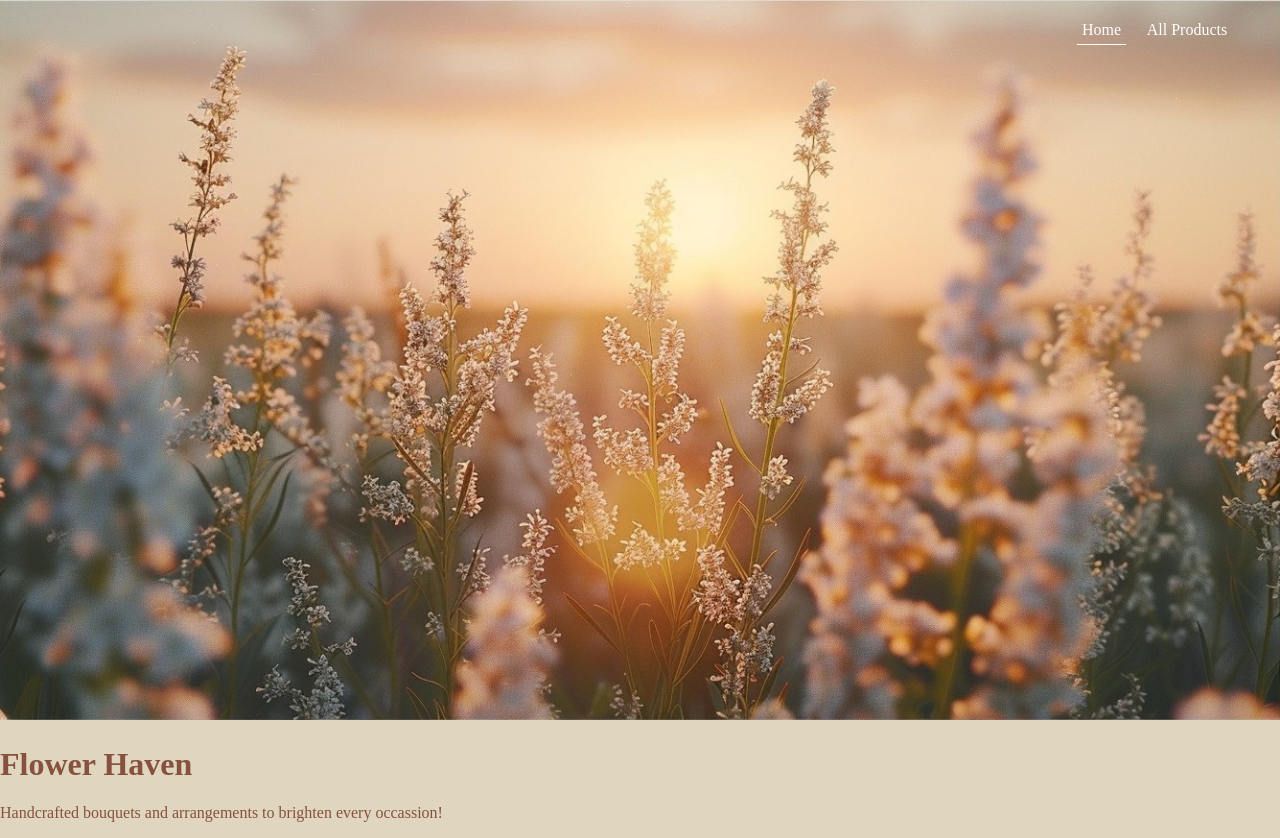
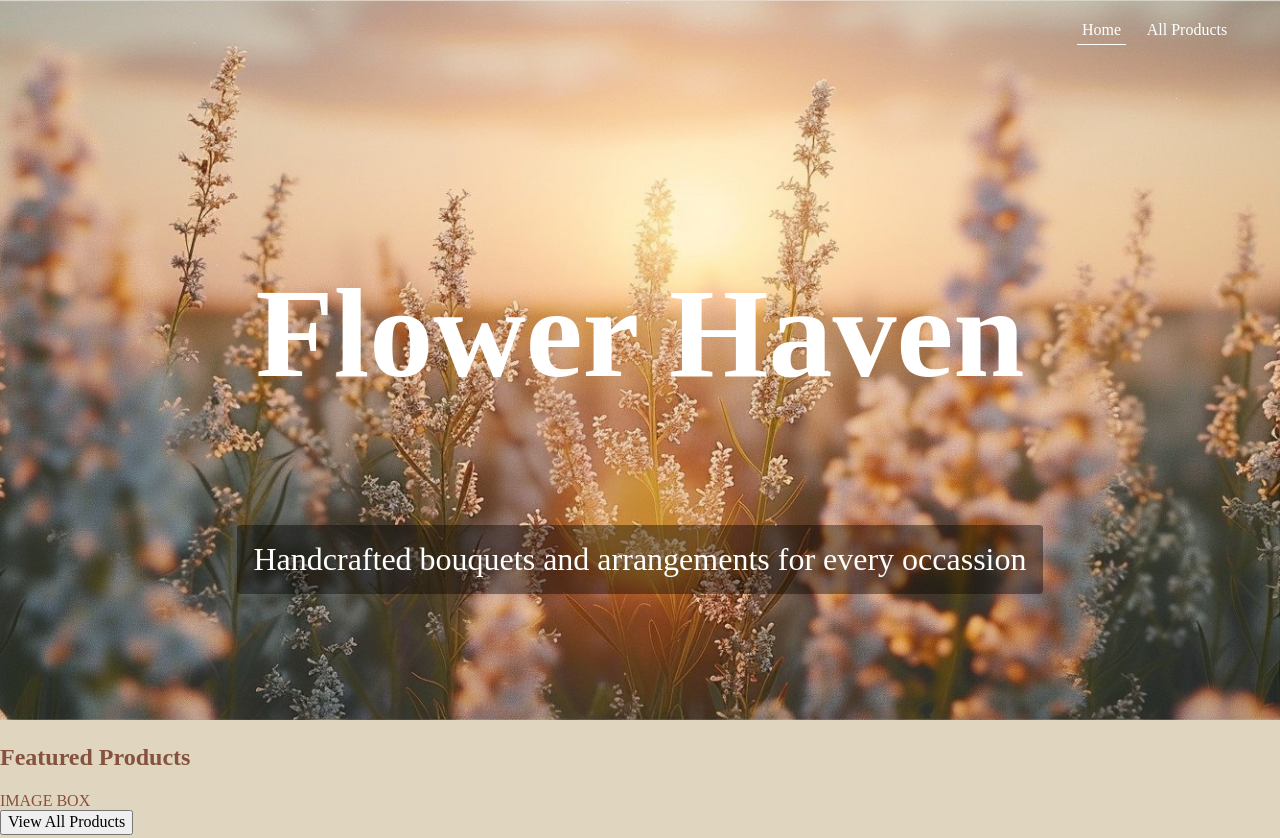
Before and after one commit to mcelle888/e-shop, a React (Vite) app: page / in a window 1280 px wide. Built offline with nearby package versions, Linux system fonts and the light colour scheme.

Commit message:
added some  styling for landing page

```diff
--- a/src/components/NavBar/NavBar.module.scss
+++ b/src/components/NavBar/NavBar.module.scss
@@ -6,6 +6,7 @@
     justify-content: flex-end;
     color: white;
     margin-left: -2rem;
+    z-index: 1;
 }
 
 .linksBox {
--- a/src/components/Pages/LandingPage/LandingPage.jsx
+++ b/src/components/Pages/LandingPage/LandingPage.jsx
@@ -4,11 +4,22 @@ import styles from './LandingPage.module.scss'
 const LandingPage = () => {
   return (
     <main>
-        <div>
+        <div className={styles.imgBox}>
             <img className={styles.banner} src="src\assets\flowerfield.jpg" alt="field" />
         </div>
-        <h1>Flower Haven</h1>
-        <p>Handcrafted bouquets and arrangements to brighten every occassion!</p>
+        <div className={styles.header}>
+            <h1>Flower Haven</h1>
+            <p>Handcrafted bouquets and arrangements for every occassion</p>
+        </div>
+        <article>
+            <h2>Featured Products</h2>
+            <div>
+                IMAGE BOX
+            </div>
+            {/* todo: make this a link rather than a button */}
+            <button>View All Products</button>
+        </article>
+
     </main>
   )
 }
--- a/src/components/Pages/LandingPage/LandingPage.module.scss
+++ b/src/components/Pages/LandingPage/LandingPage.module.scss
@@ -2,3 +2,28 @@
     width: 100vw;
     height: 90vh;
 }
+
+
+.header {
+    display: flex;
+    flex-direction: column;
+    position: absolute;
+    top: 0;
+    left: 0;
+    justify-content: center;
+    align-items: center;
+    width: 100%;
+    height: 100%;
+    color: white;
+}
+
+.header > h1 {
+    font-size: 8rem;
+}
+
+.header > p {
+    font-size: 2rem;
+    background-color: rgba(0, 0, 0, 0.4);
+    padding: 1rem;
+    border-radius: 4px;
+}
```
